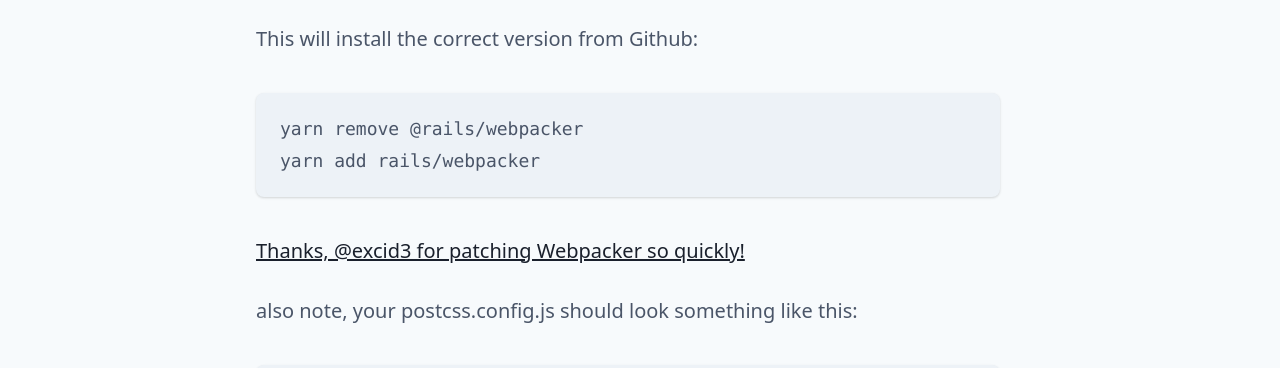
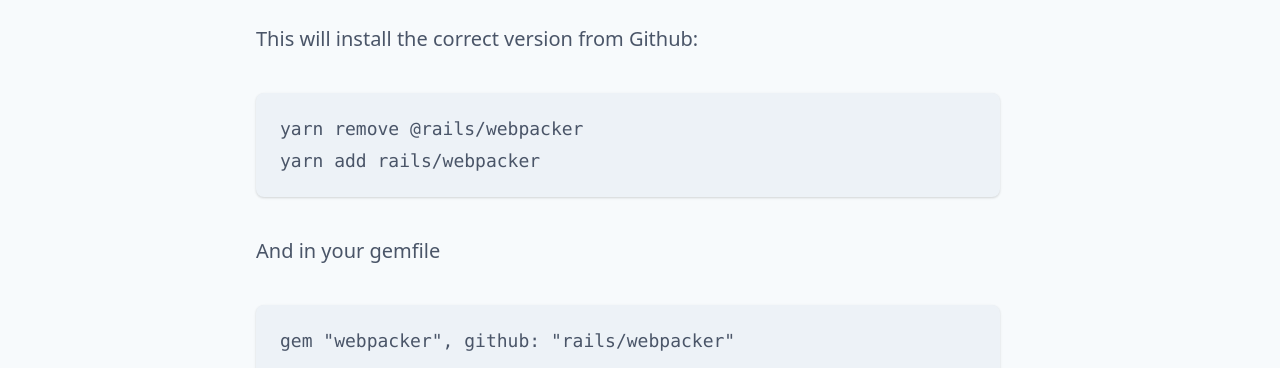
Before and after one commit to kieranklaassen/kieranklaassen-com, a Gatsby site: page /upgrade-rails-to-tailwind-css-2/ in a window 1280 px wide. Shown: the part 584-952 px from the top of the page. Built offline with nearby package versions, Linux system fonts and the light colour scheme; Gatsby itself is replaced by a stand-in of ours; some packages are replaced by stand-ins of ours; code samples lack their colours; what @tailwindcss/ui would draw is missing.

Commit message:
feat: add webpacker gemfile

````diff
--- a/content/blog/upgrade-rails-to-tailwind-css-2/index.md
+++ b/content/blog/upgrade-rails-to-tailwind-css-2/index.md
@@ -17,6 +17,12 @@
 ```bash
 yarn remove @rails/webpacker
 yarn add rails/webpacker
+```
+
+And in your gemfile
+
+```rb
+gem "webpacker", github: "rails/webpacker"
 ```
 
 [Thanks, @excid3 for patching Webpacker so quickly!](https://github.com/rails/webpacker/pull/2783)
````
